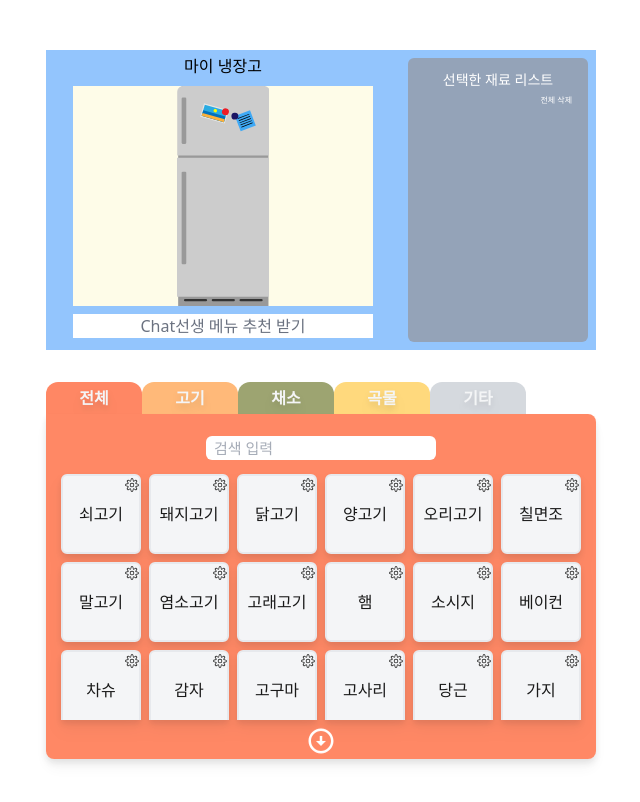
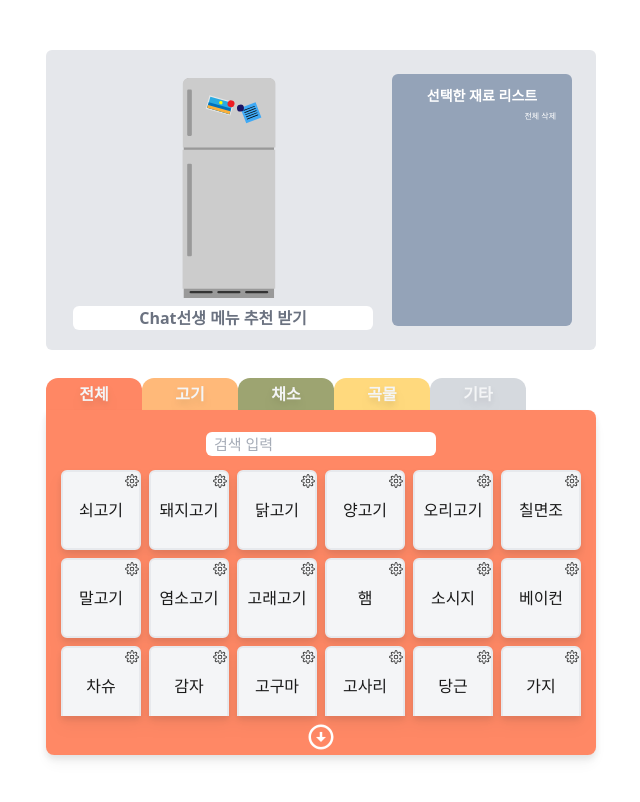
Before and after one commit to Storage-with-chatGPT/food-master-chatGPT, a Next.js app: page / in a window 1280 px wide. Shown: the whole page, without its empty margins (319-959 px from the left). Built offline with nearby package versions, Linux system fonts and the light colour scheme.

Commit message:
[FEAT] IngredientSelectList → 디자인(#18)

```diff
--- a/src/components/IngredientSelect/SelectItems.tsx
+++ b/src/components/IngredientSelect/SelectItems.tsx
@@ -16,7 +16,7 @@ const SelectItems = () => {
     <div className="flex flex-row">
       <div className="flex flex-col m-2 bg-slate-400 w-[180px] ml-2 rounded-md">
         <div className="text-center my-3 text-white text-sm">
-          <p>선택한 재료 리스트</p>
+          <p className="font-bold">선택한 재료 리스트</p>
           <p
             onClick={() => dispatch(allDeleteSelectList())}
             className="text-[8px] text-right mr-4 hover:text-red-300 cursor-pointer"
@@ -35,7 +35,9 @@ const SelectItems = () => {
               className="flex flex-row cursor-pointer"
             >
               <FaMinusSquare className="text-red-300 mt-1 mr-1" />
-              <p className="hover:text-red-300">{item}</p>
+              <p className="hover:text-red-300 font-bold tracking-wide">
+                {item}
+              </p>
             </button>
           ))}
         </div>
--- a/src/components/IngredientSelect/index.tsx
+++ b/src/components/IngredientSelect/index.tsx
@@ -9,6 +9,7 @@ import { setRecipe } from "@/services/recipe/slice";
 import { useRouter } from "next/router";
 import { CgSpinner } from "react-icons/cg";
 import { showToastMessage } from "@/utils/toastMsg";
+import { BsCheckSquareFill } from "react-icons/bs";
 
 const IngredientSelect = () => {
   const router = useRouter();
@@ -77,20 +78,22 @@ const IngredientSelect = () => {
 
   return (
     <div className="flex flex-row h-full">
-      <div className="flex flex-col w-[500px] items-center">
-        <div className="text-center mt-1">마이 냉장고</div>
-        <div className="flex flex-col w-[300px] h-[220px] m-2 ml-15 bg-yellow-50  items-center overflow-auto scrollbar-hide ">
-          {menus.length > 0 ? <p>📖 추천 메뉴</p> : <Refrigerator />}
+      <div className="flex flex-col w-[500px] items-center justify-center">
+        <div className="flex flex-col w-[200px] h-[220px] m-2 ml-16 overflow-auto scrollbar-hide ">
+          {menus.length > 0 ? "" : <Refrigerator className="-ml-11" />}
 
           {menus.map((item, idx) => (
             <button
               name="recipe"
               key={`recipe_${idx}`}
-              className="w-34 text-left border-2 border-red-50 m-1 pr-1 hover:text-white hover:bg-blue-200 ease-in duration-150 "
+              className="w-34 text-left  m-1 pr-1 mt-3 hover:text-my-green hover: ease-in duration-150 "
               value={item}
               onClick={handleOnClick}
             >
-              💡 {item}
+              <div className="flex flex-row ">
+                <BsCheckSquareFill className="text-my-green mt-1.5 mr-1 text-[13px]" />
+                <p className="flex flex-row font-bold tracking-wide">{item}</p>
+              </div>
             </button>
           ))}
         </div>
@@ -101,7 +104,7 @@ const IngredientSelect = () => {
             disabledBtnState
               ? "bg-gray-100 text-gray-200"
               : "bg-white hover:text-white hover:bg-blue-200 text-gray-500"
-          } w-[300px] ml-15 text-center border-1 border-gray-100 `}
+          } w-[300px] ml-15 text-center border-1 border-gray-100 rounded-md ease-in duration-200 font-bold`}
           name="menu"
           disabled={disabledBtnState}
         >
@@ -110,7 +113,7 @@ const IngredientSelect = () => {
       </div>
       <SelectItems />
       {disabledBtnState ? (
-        <div className="absolute w-[640px] h-[705px] flex justify-center items-center   bg-slate-400 bg-opacity-80 z-10 ">
+        <div className="absolute w-[550px] h-[705px] flex justify-center items-center   bg-slate-400 bg-opacity-80 z-10  -ml-4 -mt-4">
           <div className="w-[200px] h-[30px] text-center flex flex-row flex-wrap">
             <p className="font-bold text-[20px]">잠시만 기다려주세요</p>
             <CgSpinner className=" animate-spin mt-1 ml-1 text-[20px]" />
--- a/src/pages/index.tsx
+++ b/src/pages/index.tsx
@@ -4,12 +4,11 @@ import DeleteConfirm from "@/components/commons/DeleteConfirm";
 const Home = () => {
   return (
     <div className="w-full h-screen flex justify-center ">
-      <div className="w-[550px] h-screen bg-white flex flex-col justify-center my-0.5">
-        <div className="bg-blue-300 w-full h-[300px] my-0.5">
+      <div className="w-[550px] h-screen bg-white flex flex-col justify-center">
+        <div className="bg-gray-200 w-full h-[300px] rounded-md p-4">
           <IngredientSelect />
         </div>
-
-        <div className="w-full h-[400px] text-center my-0.5">
+        <div className="w-full h-[400px] text-center">
           <IngredientList />
         </div>
       </div>
```
